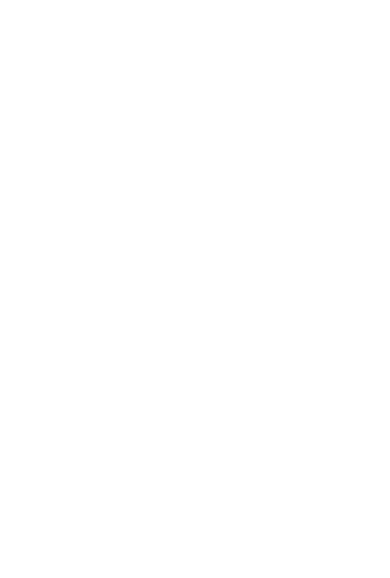
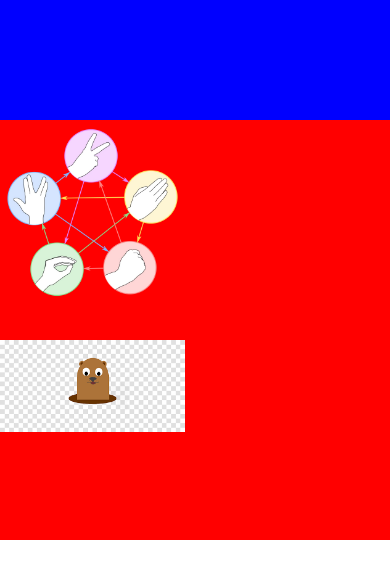
Before and after one commit to ExcellentWish/Project_Portfolio_2, a plain HTML site: page index.html in a window 390 px wide. Drawn offline with Linux system fonts and the light colour scheme.

Commit message:
Add index page layout

```diff
--- a/assets/css/style.css
+++ b/assets/css/style.css
@@ -0,0 +1,75 @@
+* {
+    margin: 0;
+    padding: 0;
+    border: none;
+}
+header div {
+    background-color: blue;
+    padding: 60px;
+
+}
+
+footer div{
+    background-color: blue;
+    max-width: fit-content;
+
+}
+
+
+.game-library {
+    background-color: red;
+    clear: both;
+    --gap: 5px;
+    --num-cols: 4;
+    --row-height: 300px;
+
+    padding: var(--gap);
+    display: grid;
+    grid-template-columns: repeat(var(--num-cols), 1fr);
+    grid-auto-rows: var(--row-height);
+    gap: var(--gap);
+
+}
+img{
+
+        max-width: 100%;
+        max-height: 100%;
+}
+
+.game-covers{
+        height: 100%;
+        width: 100%;
+        object-fit: contain;
+}
+
+@media screen and (max-width: 900px) {
+    .game-library{
+        width: 50%;
+        --num-cols: 2;
+        --row-height: 200px;
+        --gap: 90px;
+        padding:0;
+    }
+    img{
+
+        max-width: 100%;
+        max-height: 100%;
+}
+
+.game-covers{
+        height: 100%;
+        width: 100%;
+        object-fit: contain;
+}
+
+}
+
+@media screen and (max-width: 500px) {
+    .game-library {
+        width: inherit;
+        --num-cols: 2;
+        --row-height: 200px;
+        gap: 20px;
+
+     }
+    }
--- a/index.html
+++ b/index.html
@@ -5,10 +5,44 @@
     <meta http-equiv="X-UA-Compatible" content="IE=edge">
     <meta name="viewport" content="width=device-width, initial-scale=1.0">
     <link rel="stylesheet" href="assets/css/style.css">
-    <title>Document</title>
+    <title>Retro Game Libary</title>
 </head>
 <body>
+    <header>
+        <div></div>
+    </header>
 
+    <div class="game-library">
+        <div class="game-covers">
+            <a href=""
+                aria-label="" target="_blank">
+                <img src="assets/images/RPSLS.webp" alt="">
+            </a>
+        </div>
+        <div class="game-covers">
+            <a href=""
+                aria-label="" target="_blank">
+                <img src="" alt="">
+            </a>
+        </div>
+        <div class="game-covers">
+            <a href="" aria-label="" target="_blank">
+                <img src="assets/images/whack-a-mole.webp" alt="">
+            </a>
+        </div>
+
+        <div class="game-covers">
+            <a href=""
+                aria-label="" target="_blank">
+                <img src="" alt="">
+            </a>
+        </div>
+    </div>
+
+
+<footer>
+    <div></div>
+</footer>
 
     <script src="assets/js/script.js"></script>
 </body>
```
Also changed, not shown: assets/images/RPSLS.webp (added), assets/images/whack-a-mole.png (added), assets/images/whack-a-mole.webp (added), 1 other file.
